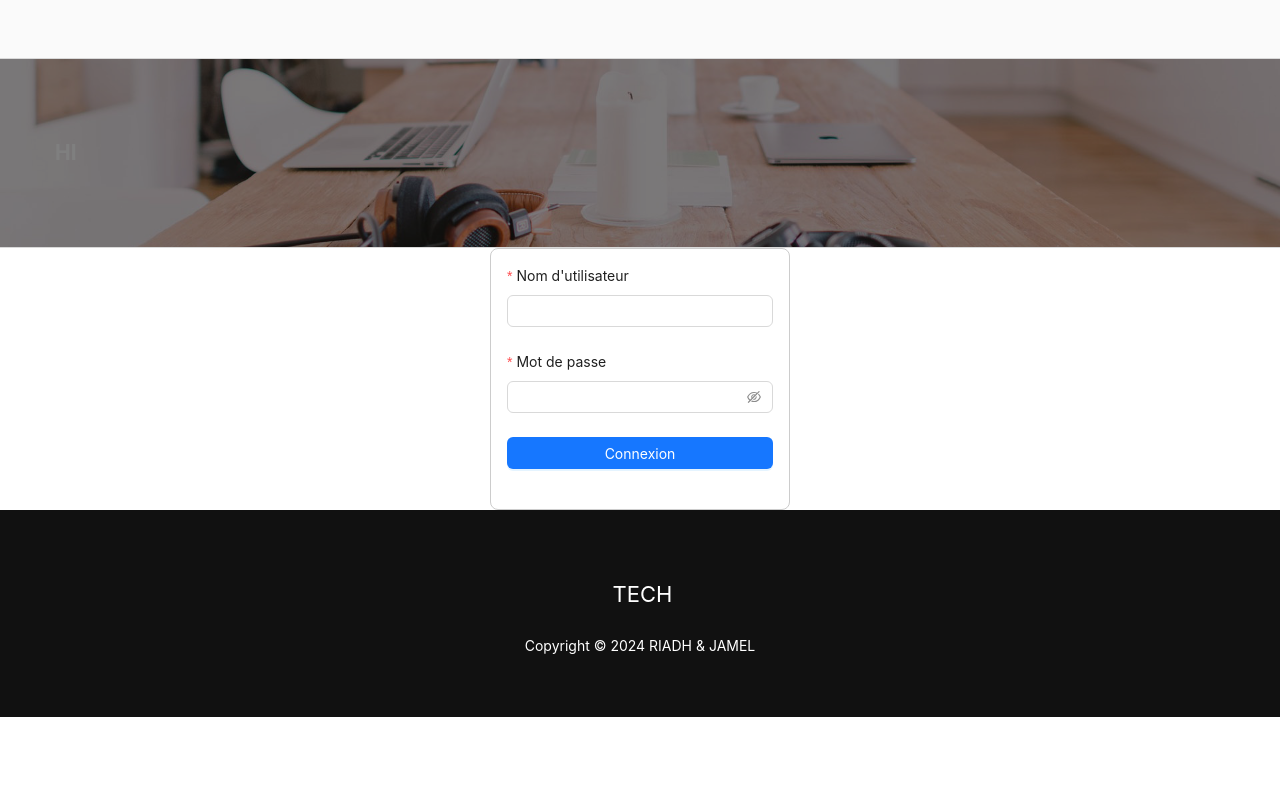
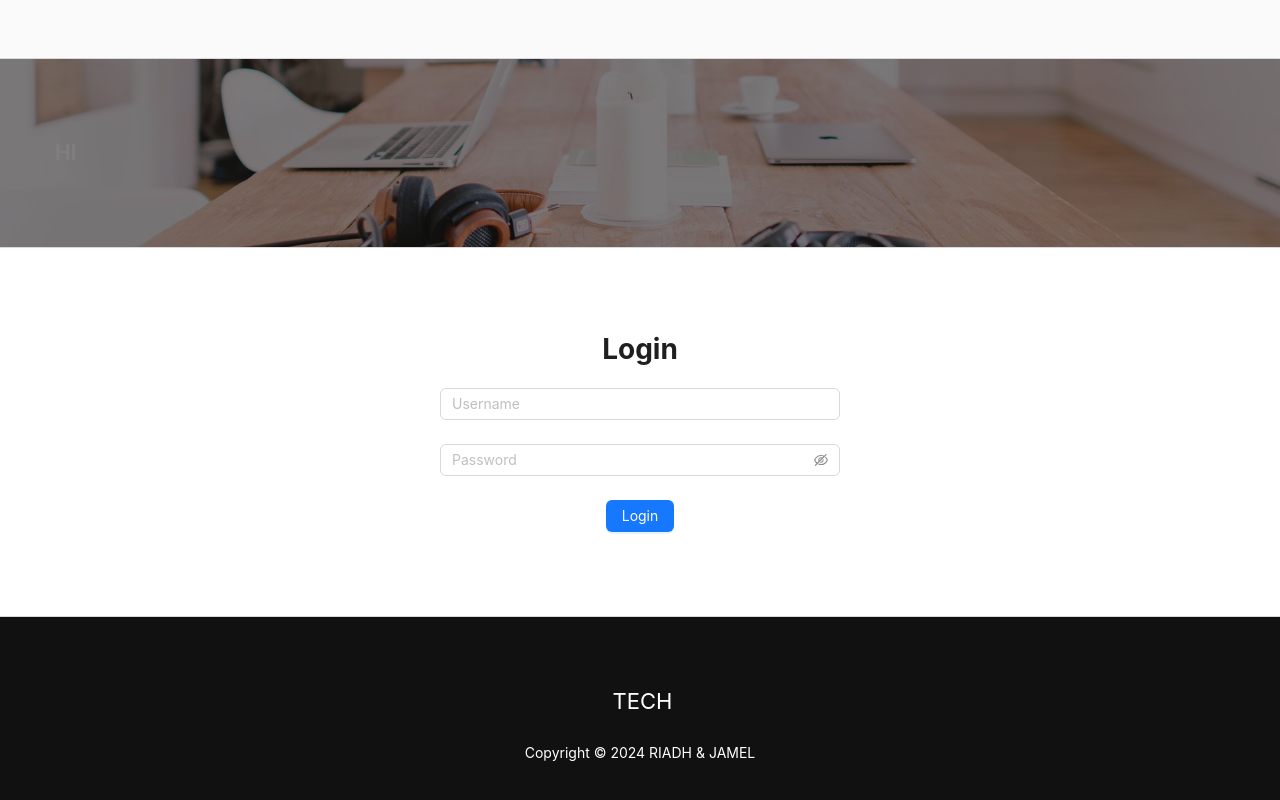
Before and after one commit to alicherifx/RIOT, a React (Create React App) app: page / in a window 1280 px wide. Shown: the part 2498-3298 px from the top of the page. Before the commit the page ends 3215 px from the top, so only its background shows below. Built offline with nearby package versions, Linux system fonts and the light colour scheme.

Commit message:
Update final login.js

```diff
--- a/src/components/home/login.js
+++ b/src/components/home/login.js
@@ -90,7 +90,7 @@ function AppLogin({ loggedIn, onLogin }) {
         }
         console.log(`Message sent to ${topic}: ${direction}`);
       }
-    }, 200 ), // Adjust the throttle interval as needed
+    }, 100), // Adjust the throttle interval as needed
     [client]
   );
 
@@ -181,10 +181,28 @@ function AppLogin({ loggedIn, onLogin }) {
     };
   }, [handleKeyDown, handleKeyUp]);
 
+  const handleModeChange = (mode) => {
+    const topic = 'robot/mode';
+    const message = mode === 'auto' ? '1' : '0'; // Assuming '1' is for auto and '0' for manual
+    client.publish(topic, message);
+  };
+
+  const handleEmergency = () => {
+    const topic = 'robot/emergency';
+    const message = '1'; // Assuming '1' is for emergency activation
+    client.publish(topic, message);
+  };
+
   return (
     <div>
       {loggedIn ? (
-        <div id="robot-control" className="block" style={{ height: '100%', display: 'flex' }}>
+        <div id="robot-control" className="block" style={{ height: '100%', display: 'flex', flexDirection: 'column' }}>
+          <div style={{ marginBottom: '16px' }}>
+            <Button onClick={() => handleModeChange('manual')}>Manual</Button>
+            <Button onClick={() => handleModeChange('auto')}>Auto</Button>
+            <Button onClick={handleEmergency}>Emergency</Button>
+          </div>
+          <div style={{ flex: 1, display: 'flex' }}>
             <div className="control-container" style={{ flex: '2', display: 'flex', flexDirection: 'row', border: '1px solid #ccc', padding: '16px' }}>
               <div className="control-section" style={{ flex: '1', display: 'flex', flexDirection: 'column', justifyContent: 'center', alignItems: 'center' }}>
                 <h1 style={{ textAlign: 'center', fontSize: '1.5em', marginBottom: '16px' }}>Contrôle des mouvements</h1>
@@ -207,39 +225,38 @@ function AppLogin({ loggedIn, onLogin }) {
                   <Joystick
                     size={100}
                     baseColor="#f0f0f0"
-                  stickColor="#c7135b"
+                    stickColor="#2196f3"
                     stickWidth={20}
                     borderWidth={2}
-                  move={(e) => throttledHandleJoystickMove(e.direction, `robot/head/${e.direction.toLowerCase()}`)}
+                    move={(e) => throttledHandleJoystickMove(e.direction, 'robot/head')}
                     stop={() => handleStop('robot/head')}
                     position={headJoystickPosition}
                   />
                 </div>
               </div>
             </div>
-          <div className="video-container" style={{ flex: '3', height: '100%', border: '1px solid #ccc', padding: '16px', marginLeft: '16px' }}>
-            <h1 style={{ textAlign: 'center', fontSize: '1.5em' }}>Diffusion en direct</h1>
-            <div style={{ width: '100%', height: 'calc(100% - 32px)', display: 'flex', justifyContent: 'center', alignItems: 'center' }}>
-              {cameraUrl ? (
-                <img src={cameraUrl} alt="Live Stream" style={{ maxWidth: '100%', maxHeight: '100%' }} />
-              ) : (
-                <div>Loading camera stream...</div>
-              )}
+            <div className="camera-container" style={{ flex: '3', display: 'flex', justifyContent: 'center', alignItems: 'center' }}>
+              <img id="mjpeg" ref={videoRef} alt="Camera Feed" src={cameraUrl} style={{ width: '100%', height: '100%', objectFit: 'contain' }} />
             </div>
           </div>
         </div>
       ) : (
-        <Form form={form} onFinish={onFinish} layout="vertical" style={{ maxWidth: '300px', margin: '0 auto', padding: '16px', border: '1px solid #ccc', borderRadius: '8px' }}>
-          <Form.Item name="username" label="Nom d'utilisateur" rules={[{ required: true, message: 'Veuillez entrer votre nom d\'utilisateur' }]}>
-            <Input />
+        <div id="login-form" className="block" style={{ height: '100%', display: 'flex', flexDirection: 'column', justifyContent: 'center', alignItems: 'center' }}>
+          <h1 style={{ textAlign: 'center', fontSize: '2em', marginBottom: '16px' }}>Login</h1>
+          <Form form={form} name="login" onFinish={onFinish} style={{ width: '100%', maxWidth: '400px' }}>
+            <Form.Item name="username" rules={[{ required: true, message: 'Please input your username!' }]}>
+              <Input placeholder="Username" />
             </Form.Item>
-          <Form.Item name="password" label="Mot de passe" rules={[{ required: true, message: 'Veuillez entrer votre mot de passe' }]}>
-            <Input.Password />
+            <Form.Item name="password" rules={[{ required: true, message: 'Please input your password!' }]}>
+              <Input.Password placeholder="Password" />
             </Form.Item>
-          <Form.Item>
-            <Button type="primary" htmlType="submit" style={{ width: '100%' }}>Connexion</Button>
+            <Form.Item style={{ textAlign: 'center' }}>
+              <Button type="primary" htmlType="submit">
+                Login
+              </Button>
             </Form.Item>
           </Form>
+        </div>
       )}
     </div>
   );
```
Lines whose indentation alone changed are shown as unchanged.
